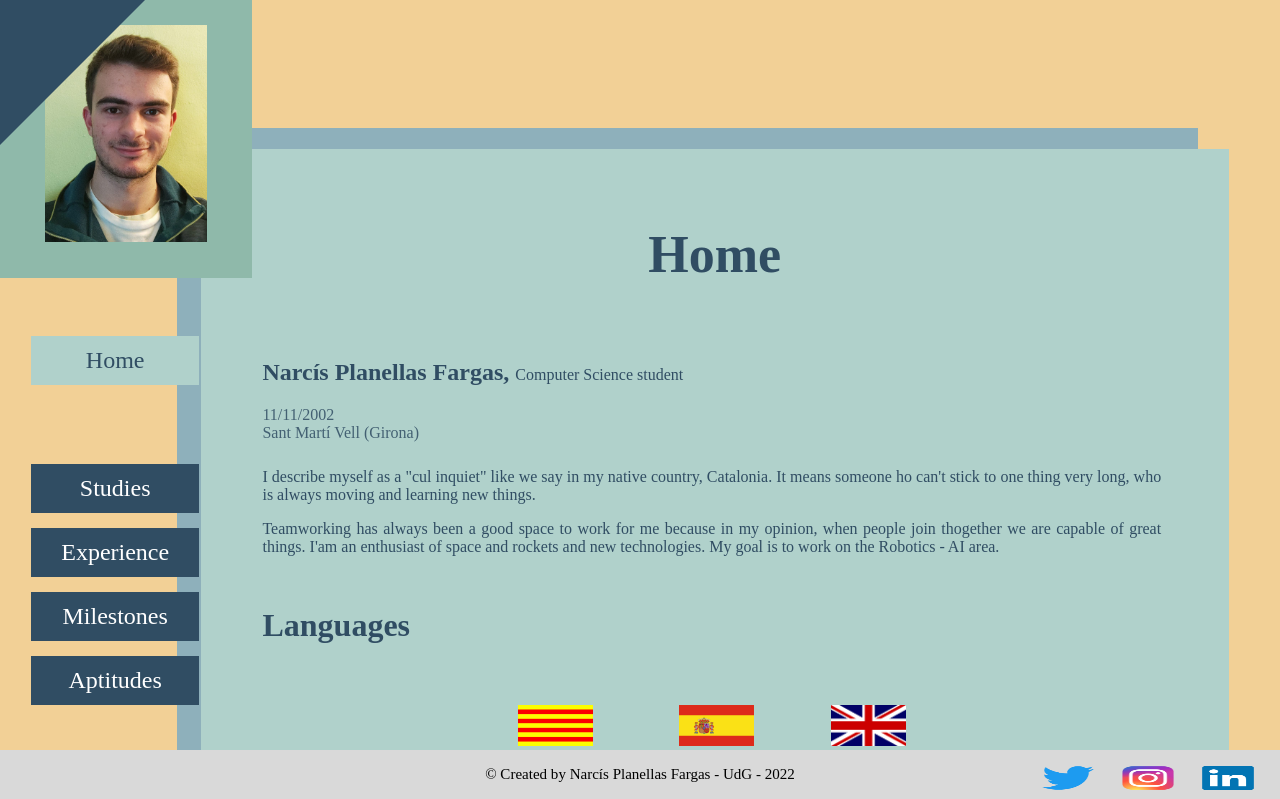
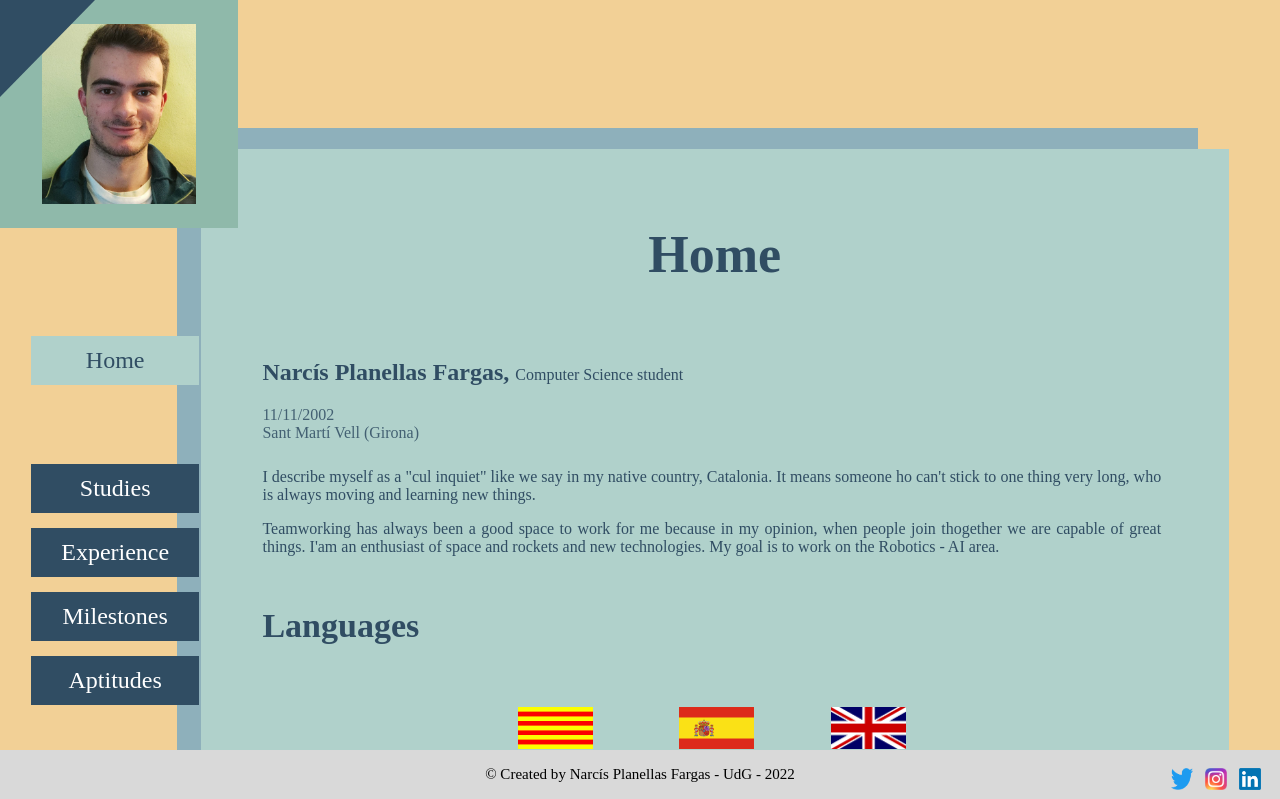
Before and after one commit to NarcisPlan16/NarcisPlan16.github.io, a plain HTML site: page index.html in a window 1280 px wide. Shown: the top 799 px of the page. Drawn offline with Linux system fonts and the light colour scheme.

Commit message:
Fixed resizing issues

```diff
--- a/style.css
+++ b/style.css
@@ -13,8 +13,8 @@ Body {
 .FotoHeader {
 
     position: absolute;
-    width: calc(10.2vw + 15.2vh);
-    height: calc(15.2vh + 12.2vw);
+    width: calc(17.2vw + 2.2vh);
+    height: calc(4.2vh + 15.2vw);
     left: 0;
     top: 0;
 
@@ -24,8 +24,8 @@ Body {
 
     position: absolute;
 
-    border-right: calc(6.05vw + 8.5vh) solid transparent;
-    border-top: calc(6.05vw + 8.5vh) solid #304D63;
+    border-right: calc(6.05vw + 2.2vh) solid transparent;
+    border-top: calc(6.05vw + 2.5vh) solid #304D63;
 
 }
 
@@ -35,22 +35,22 @@ Body {
     position: center;
     padding-top: 10%;
 
-    width: 64%;
-    height: 78%;
+    width: 65%;
+    height: 79%;
 
 }
 
 .BackPerfil {
 
     position: absolute;
-    left: 0%;
+    left: 0;
     right: 78.61%;
-    top: 0%;
+    top: 0;
     bottom: 63.67%;
     text-align: center;
 
-    width: calc(10.2vw + 15.2vh);
-    height: calc(15.2vh + 12.2vw);
+    width: calc(17.2vw + 2.2vh);
+    height: calc(4.2vh + 15.2vw);
 
     background: #8FB9AA;
 
@@ -111,7 +111,7 @@ p {
 }
 
 #Idiomes > h2 {
-    font-size: 2.5vw;
+    font-size: 34px;
 }
 
 #Idiomes > ul {
@@ -138,7 +138,7 @@ p {
 
 #Contact {
     padding-top: 6%;
-    font-size: 2.5vw;
+    font-size: 34px;
 }
 
 .SocialMediaLogo {
@@ -297,8 +297,8 @@ p {
     display: flex;
     justify-content: flex-end;
 
-    height: calc(0.6vw + 2.7vh);
-    width: calc(60vw + 4vh);
+    height: calc(1vw + 1.8vh);
+    width: calc(16vw + 17vh);
 
     margin-bottom: 0.5vh;
     margin-top: 2vh;
```
Also changed, not shown: fites.html (+1 -1 lines).
